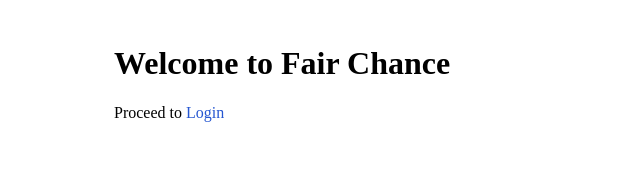
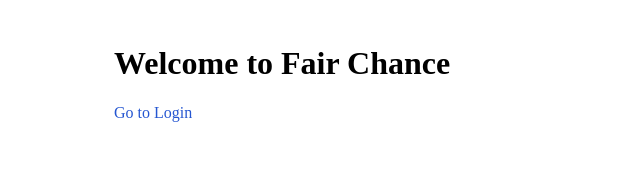
Before and after one commit to teg-hub/fair-chance-pathfinder, a Next.js app: page / in a window 1280 px wide. Shown: the top 194 px of the page, without its empty margins (0-640 px from the left). Built offline with nearby package versions, Linux system fonts and the light colour scheme.

Commit message:
Update page.tsx

```diff
--- a/app/page.tsx
+++ b/app/page.tsx
@@ -1,9 +1,10 @@
+// app/page.tsx
 import Link from 'next/link';
 export default function Home() {
   return (
     <main className="container">
       <h1>Welcome to Fair Chance</h1>
-      <p>Proceed to <Link href="/auth/login">Login</Link></p>
+      <p><Link href="/auth/login">Go to Login</Link></p>
     </main>
   );
 }
```
